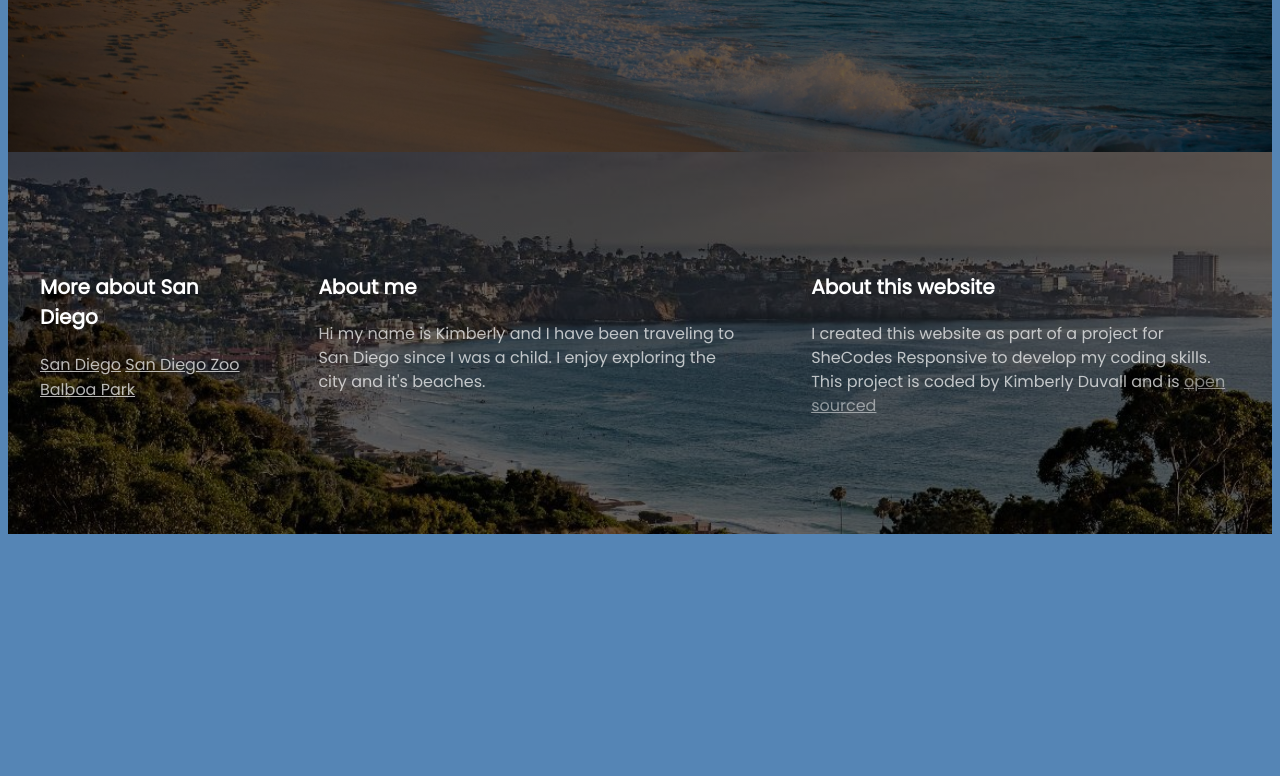
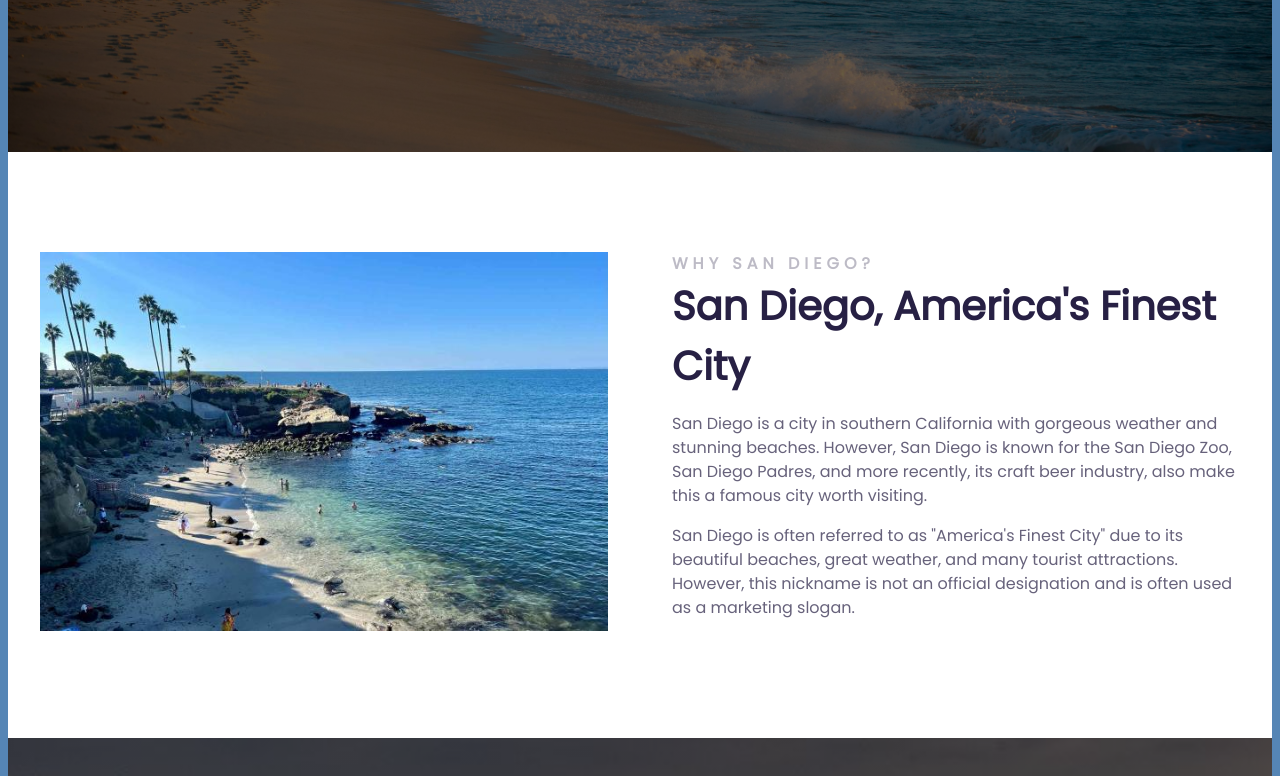
Before and after one commit to EleanorSplicer/san-diego-travel-project, a plain HTML site: page index.html in a window 1280 px wide. Shown: the part 593-1369 px from the top of the page. Before the commit the page ends 1135 px from the top, so only its background shows below. Drawn offline with Linux system fonts and the light colour scheme.

Commit message:
Created Main and Format

```diff
--- a/index.html
+++ b/index.html
@@ -21,8 +21,35 @@
         <h2>Southern California</h2>
         <a href="#more">Learn More</a>
       </header>
+      <main>
+        <section class="grid grid-2-columns">
+          <div>
+            <img
+              src="images/LaJollaBeach.jpg"
+              alt="San Deigo Wall"
+              class="img-responsive"
+            />
+          </div>
+          <div>
+            <h2>Why San Diego?</h2>
+            <h3>San Diego, America's Finest City</h3>
+            <p>
+              San Diego is a city in southern California with gorgeous weather
+              and stunning beaches. However, San Diego is known for the San
+              Diego Zoo, San Diego Padres, and more recently, its craft beer
+              industry, also make this a famous city worth visiting.
+            </p>
+            <p>
+              San Diego is often referred to as "America's Finest City" due to
+              its beautiful beaches, great weather, and many tourist
+              attractions. However, this nickname is not an official designation
+              and is often used as a marketing slogan.
+            </p>
+          </div>
+        </section>
+      </main>
       <footer>
-        <section class="grid">
+        <section class="grid grid-3-columns-with-first-narrow">
           <div>
             <h3>More about San Diego</h3>
             <ul>
--- a/src/styles.css
+++ b/src/styles.css
@@ -12,10 +12,22 @@
   grid-template-columns: 1fr 2fr 2fr;
   grid-gap: 64px;
 }
+.img-responsive {
+  max-width: 100%;
+}
+
+.grid-2-columns {
+  grid-template-columns: 1fr 1fr;
+}
+
+.grid-3-columns-with-first-narrow {
+  grid-template-columns: 1fr 2fr 2fr;
+}
 
 section {
   max-width: 1200px;
   margin: 0 auto;
+  padding: 100px 0;
 }
 
 h1 {
@@ -70,6 +82,38 @@
   text-transform: uppercase;
   background: white;
 }
+main {
+  background-color: white;
+}
+
+main h2 {
+  font-weight: 700;
+  font-size: 16px;
+  line-height: 1.5;
+  margin: 0;
+  letter-spacing: 5px;
+  color: #272044;
+  opacity: 0.3;
+  text-transform: uppercase;
+}
+
+main h3 {
+  font-weight: 700;
+  font-size: 40px;
+  line-height: 1.5;
+  color: #272044;
+  margin: 0;
+}
+
+main p {
+  font-style: normal;
+  font-weight: 400;
+  font-size: 16px;
+  line-height: 1.5;
+  color: #272044;
+  opacity: 0.7;
+}
+
 footer {
   color: white;
   background-image: linear-gradient(rgba(0, 0, 0, 0.6), rgba(0, 0, 0, 0.6)),
@@ -120,4 +164,12 @@
   header h3 {
     font-size: 12px;
   }
+  .grid {
+    grid-template-columns: 1fr;
+    grid-gap: 32px;
+  }
+
+  section {
+    padding: 30px;
+  }
 }
```
